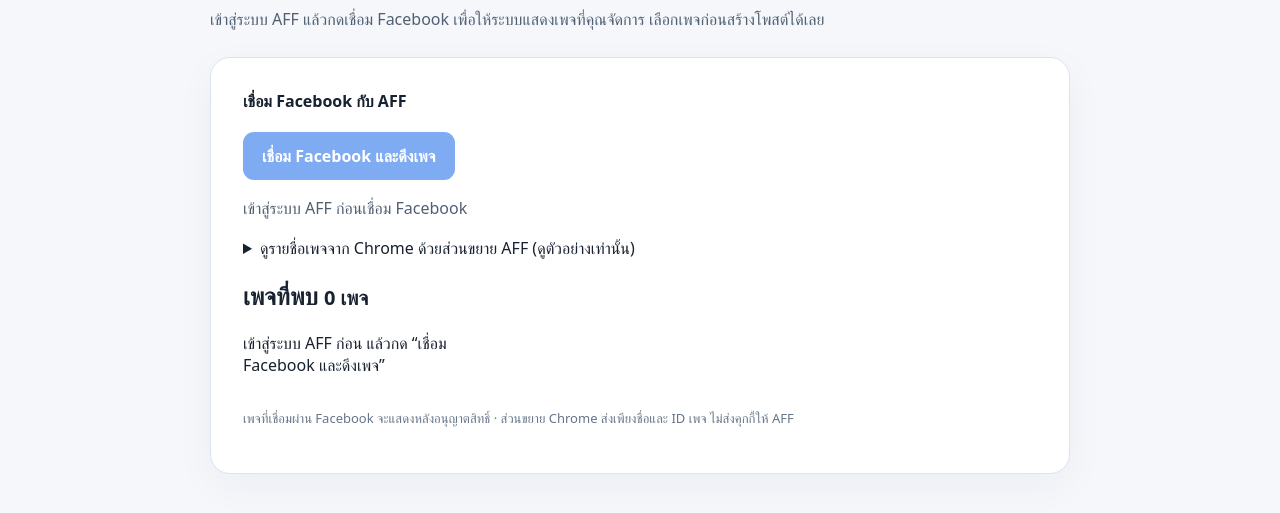
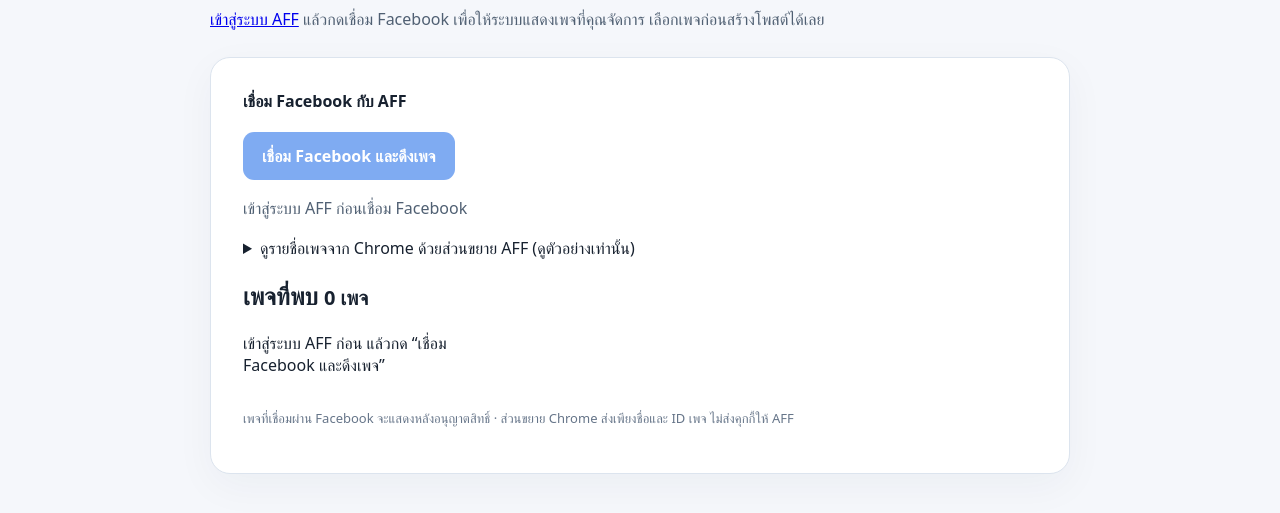
Before and after one commit to rocker001day-nut/AFF, a browser extension: page facebook-pages.html in a window 1280 px wide. Shown: the part 185-698 px from the top of the page. Drawn offline with nearby package versions, Linux system fonts and the light colour scheme; no server answers.

Commit message:
Link AFF login from Facebook Pages

```diff
--- a/facebook-pages.html
+++ b/facebook-pages.html
@@ -41,7 +41,7 @@
   <main>
     <span class="eyebrow">ขั้นที่ 1 · เชื่อมบัญชี</span>
     <h1>ดูเพจ Facebook ที่คุณจัดการ</h1>
-    <p class="lead">เข้าสู่ระบบ AFF แล้วกดเชื่อม Facebook เพื่อให้ระบบแสดงเพจที่คุณจัดการ เลือกเพจก่อนสร้างโพสต์ได้เลย</p>
+    <p class="lead"><a href="/">เข้าสู่ระบบ AFF</a> แล้วกดเชื่อม Facebook เพื่อให้ระบบแสดงเพจที่คุณจัดการ เลือกเพจก่อนสร้างโพสต์ได้เลย</p>
     <section class="card" aria-label="เชื่อม Facebook และรายชื่อเพจ">
       <strong>เชื่อม Facebook กับ AFF</strong>
       <div class="actions"><button class="primary" id="publicLogin" type="button" disabled>เชื่อม Facebook และดึงเพจ</button><button class="secondary" id="publicLogout" type="button" hidden>ออกจากระบบ AFF</button></div>
```
